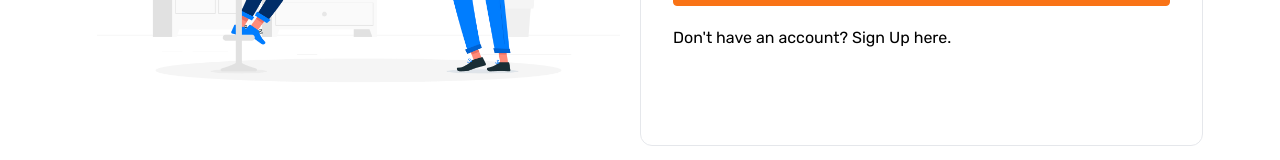
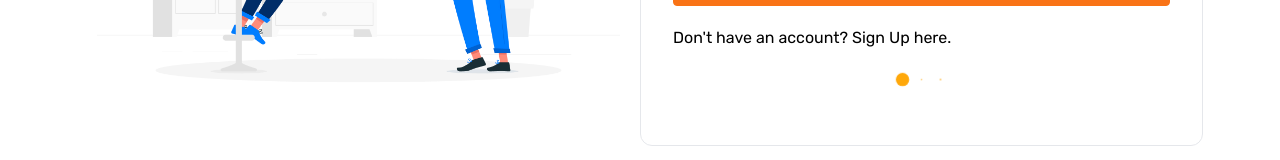
Before and after one commit to rish1310/PalZone, a React (Vite) app in the folder client/: page / in a window 1280 px wide. Both pictures are taken after typing "name@example.com", "Sample123" into the empty fields and a click on the button "LOGIN". Shown: the part 449-609 px from the top of the page. Built offline with nearby package versions, Linux system fonts and the light colour scheme; no server answers.

Commit message:
added loading bar

```diff
--- a/client/package.json
+++ b/client/package.json
@@ -21,6 +21,7 @@
     "react-redux": "^9.1.1",
     "react-responsive": "^10.0.0",
     "react-router-dom": "^6.23.0",
+    "react-spinners": "^0.13.8",
     "redux-persist": "^6.0.0",
     "yup": "^1.4.0"
   },
--- a/client/src/scenes/loginPage/Form.jsx
+++ b/client/src/scenes/loginPage/Form.jsx
@@ -6,6 +6,7 @@ import { useDispatch } from "react-redux";
 import { setLogin } from "../../state/authSlice";
 import Dropzone from "react-dropzone";
 import { PencilIcon } from '@heroicons/react/outline';
+import PulseLoader from "react-spinners/PulseLoader";
 
 const registerSchema = yup.object().shape({
     firstName: yup.string().required("Required"),
@@ -38,6 +39,7 @@ const initialValuesLogin = {
 };
 
 const Form = () => {
+    const [loading, setLoading] = useState(false);
     const [pageType, setPageType] = useState("login");
     const dispatch = useDispatch();
     const navigate = useNavigate();
@@ -46,7 +48,7 @@ const Form = () => {
     const [error, setError] = useState("");
 
     const register = async (values, onSubmitProps) => {
-
+        setLoading(true);
         const capitalizedFirstName = values.firstName.charAt(0).toUpperCase() + values.firstName.slice(1);
         const capitalizedLastName = values.lastName.charAt(0).toUpperCase() + values.lastName.slice(1);
 
@@ -73,9 +75,11 @@ const Form = () => {
         if (savedUser) {
             setPageType("login");
         }
+        setLoading(false);
     };
 
     const login = async (values, onSubmitProps) => {
+        setLoading(true);
         const loggedInResponse = await fetch("https://palzone.onrender.com/auth/login", {
             method: "POST",
             headers: { "Content-Type": "application/json" },
@@ -94,6 +98,7 @@ const Form = () => {
         } else {
             setError(loggedIn.msg);
         }
+        setLoading(false);
     };
 
     const handleFormSubmit = async (values, onSubmitProps) => {
@@ -102,6 +107,8 @@ const Form = () => {
     };
 
     return (
+        <>
+
             <Formik
                 onSubmit={handleFormSubmit}
                 initialValues={isLogin ? initialValuesLogin : initialValuesRegister}
@@ -246,9 +253,14 @@ const Form = () => {
                                 </p>
                             </div>
                         </div>
+                        <div className="flex mt-5 justify-center w-full">
+                            <PulseLoader color="orange" loading={loading} size={15} />
+                        </div>
                     </form>
                 )}
             </Formik>
+        </>
+
     );
 };
 
--- a/client/src/widgets/MyPostWidget.jsx
+++ b/client/src/widgets/MyPostWidget.jsx
@@ -3,6 +3,7 @@ import Dropzone from "react-dropzone";
 import { useDispatch, useSelector } from "react-redux";
 import { setPosts } from "../state/authSlice";
 import { PaperClipIcon, PhotographIcon, VideoCameraIcon, MicrophoneIcon, DotsHorizontalIcon } from '@heroicons/react/outline';
+import PulseLoader from 'react-spinners/PulseLoader';
 
 const MyPostWidget = ({ picturePath }) => {
     const dispatch = useDispatch();
@@ -11,8 +12,10 @@ const MyPostWidget = ({ picturePath }) => {
     const [post, setPost] = useState("");
     const { _id } = useSelector((state) => state.user);
     const token = useSelector((state) => state.token);
+    const [loading, setLoading] = useState(false);
 
     const handlePost = async () => {
+        setLoading(true);
         const formData = new FormData();
         formData.append("userId", _id);
         formData.append("description", post);
@@ -30,6 +33,7 @@ const MyPostWidget = ({ picturePath }) => {
         dispatch(setPosts({ posts }));
         setImage(null);
         setPost("");
+        setLoading(false);
     };
 
     return (
@@ -100,6 +104,9 @@ const MyPostWidget = ({ picturePath }) => {
                     </button>
                 </div>
             </div>
+            <div className="flex justify-center w-full">
+                <PulseLoader color="orange" loading={loading} size={10} />
+            </div>
         </div>
     );
 };
```
Also changed, not shown: 1 other file (tests, documents, lock files or other folders). Lines whose indentation alone changed are shown as unchanged.
